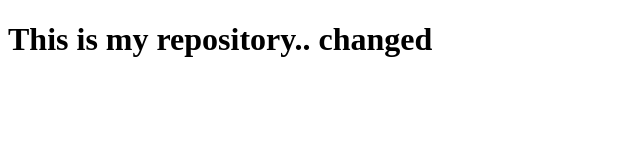
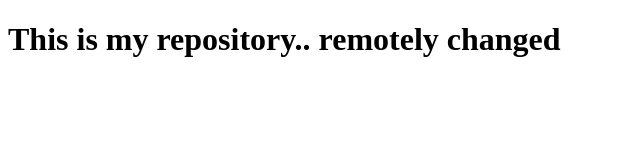
Before and after one commit to Premchand302/Training, a plain HTML site: page index.html in a window 1280 px wide. Shown: the whole page, without its empty margins (0-640 px from the left). Drawn offline with Linux system fonts and the light colour scheme.

Commit message:
Remote update.html

```diff
--- a/index.html
+++ b/index.html
@@ -4,6 +4,6 @@
   <title>My Repository</title>
 </head>
 <body>
-  <h1>This is my repository.. changed</h1>
+  <h1>This is my repository.. remotely changed</h1>
 </body>
 </html>
```
